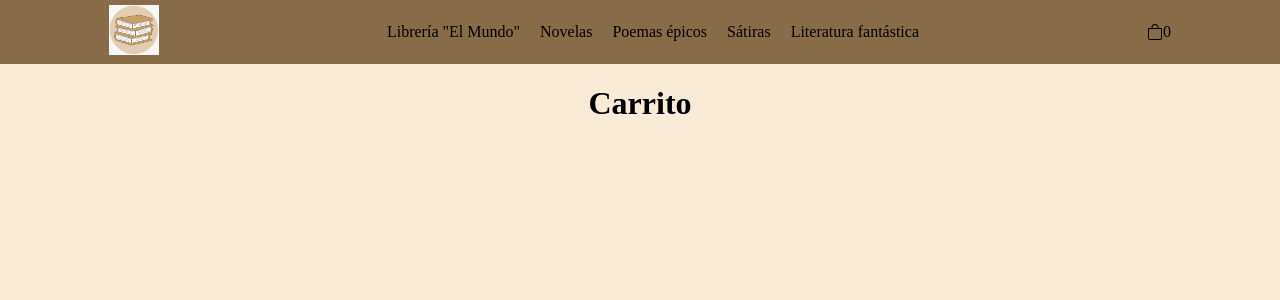
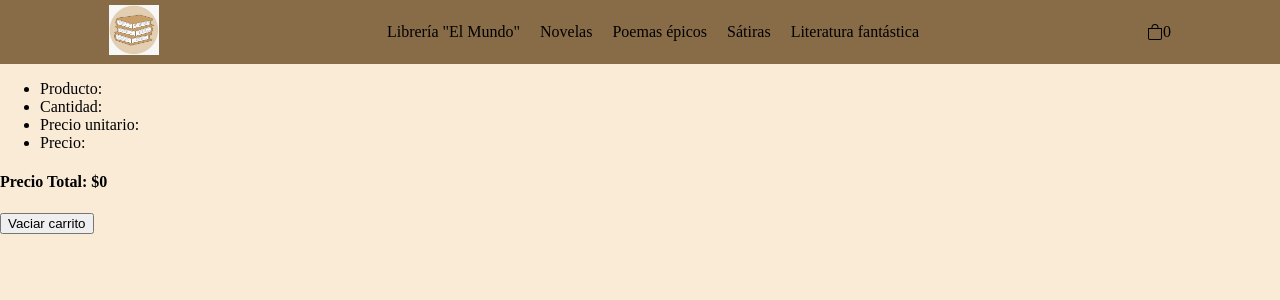
Before and after one commit to emapcc/ReactJsTP, a React (Vite) app: page /carrito in a window 1280 px wide. Shown: the top 300 px of the page. Built offline with nearby package versions, Linux system fonts and the light colour scheme.

Commit message:
Context creado y Carrito funcional

```diff
--- a/src/App.jsx
+++ b/src/App.jsx
@@ -3,21 +3,25 @@ import NavBar from './components/NavBar/NavBar'
 import ItemListContainer from './components/ItemListContainer/ItemListContainer'
 import ItemDetailContainer from './components/ItemDetailContainer/ItemDetailContainer'
 import {BrowserRouter, Routes, Route} from 'react-router-dom'
+import { CartProvider } from './context/CartContext'
+import Cart from './components/Cart/Cart'
 
 function App() {
 
   return (
     <>
+      <CartProvider>
         <BrowserRouter>
           <NavBar/>
           <Routes>
             <Route path='/' element={<ItemListContainer title="Librería El Mundo"/>} />
             <Route path='/genero/:generoId' element={<ItemListContainer title="Productos por género"/>} />
             <Route path='/producto/:itemId' element={<ItemDetailContainer/>} />
-          <Route path='/carrito' element={<h1>Carrito</h1>} />
+            <Route path='/carrito' element={<Cart/>} />
             <Route path='*' element={<h1>Error 404</h1>} />
           </Routes>
         </BrowserRouter>
+      </CartProvider>
     </>
   )
 }
--- /dev/null
+++ b/src/components/Cart/Cart.jsx
@@ -0,0 +1,31 @@
+import React, { useContext } from 'react'
+import CartContext from '../../context/CartContext'
+
+const Cart = () => {
+    const {cart, precioTotal, removeItem, clearCart} = useContext(CartContext)
+
+  return (
+    <>
+      <ul className='cart-list'>
+        <li>Producto:</li>
+        <li>Cantidad:</li>
+        <li>Precio unitario:</li>
+        <li>Precio:</li>
+
+          {cart.map((prod) => (
+            <>
+              <li>{prod.titulo}</li>
+              <li>{prod.quantity}</li>
+              <li>{prod.precio}</li>
+              <li>{prod.quantity * prod.precio}</li>
+              <li><button onClick={() => removeItem(prod.id)}>Eliminar</button></li>
+            </>
+          ))}
+      </ul>
+      <h4>Precio Total: ${precioTotal()}</h4>
+      <button onClick={clearCart}>Vaciar carrito</button>
+    </>
+  )
+}
+
+export default Cart
--- a/src/components/CartWidget/CartWidget.jsx
+++ b/src/components/CartWidget/CartWidget.jsx
@@ -1,13 +1,15 @@
-import React, { useState } from 'react'
+import React, { useContext, useState } from 'react'
 import bag from "/src/assets/bag.svg"
 import './CartWidget.css'
+import CartContext from '../../context/CartContext'
 
 const CartWidget = () => {
-  const [cantCarrito, setCantCarrito] = useState(0)
+  const {cartQuantity} = useContext(CartContext)
+
   return (
     <div className='div-carrito'>
         <img src={bag} alt="icono carrito" />
-        <p>{cantCarrito}</p>
+        <p>{cartQuantity()}</p>
     </div>
   )
 }
--- a/src/components/ItemCount/ItemCount.jsx
+++ b/src/components/ItemCount/ItemCount.jsx
@@ -2,7 +2,7 @@ import React from 'react'
 import useCounter from '../../hooks/useCounter'
 import './ItemCount.css'
 
-const ItemCount = ({inicial, stock}) => {
+const ItemCount = ({inicial, stock, onAdd}) => {
     const {count, incrementar, decrementar} = useCounter(inicial, stock)
 
   return (
@@ -10,6 +10,7 @@ const ItemCount = ({inicial, stock}) => {
       <button onClick={decrementar}>-</button>
       <p>{count}</p>
       <button onClick={incrementar}>+</button>
+      <button onClick={() => onAdd(count)} className='agregar-carrito'>Agregar al carrito</button>
     </div>
   )
 }
--- a/src/components/ItemDetail/ItemDetail.jsx
+++ b/src/components/ItemDetail/ItemDetail.jsx
@@ -1,15 +1,27 @@
-import React from 'react'
+import React, { useContext, useState } from 'react'
 import ItemCount from '../ItemCount/ItemCount'
 import './ItemDetail.css'
+import CartContext from '../../context/CartContext'
 
-const ItemDetail = ({titulo, autor, anio, precio, img, stock}) => {
+const ItemDetail = ({id, titulo, autor, anio, precio, img, stock}) => {
+  const [quantity, setQuantity] = useState(0)
+  const {addItem} = useContext(CartContext)
+
+  const onAdd = (quantity) => {
+    setQuantity(quantity)
+    const newProd = {
+      id, titulo, precio
+    }
+    addItem(newProd, quantity)
+
+  }
+
   return (
     <div className='mas-info'>
       <div>
         <img src={img} alt={titulo} />
         <p>Precio: ${precio}</p>
-        <ItemCount inicial={1} stock={stock} />
-        <button className='agregar-carrito'>Agregar al carrito</button>
+        <ItemCount inicial={1} stock={stock} onAdd={onAdd}/>
       </div>
       <div>
         <h3>{titulo}</h3>
--- /dev/null
+++ b/src/context/CartContext.jsx
@@ -0,0 +1,61 @@
+import React, { createContext, useState } from 'react'
+
+const CartContext = createContext()
+
+export const CartProvider = ({children}) => {
+    const [cart, setCart] = useState([])
+
+    const inCart = (id) => {
+      return cart.some((libr) => libr.id === id)
+    }
+
+    const addItem = (item, quantity) => {
+        const newProd = {
+            ...item,
+            quantity
+        }
+
+        if(inCart(newProd.id)){
+          const updateCart = cart.map((libr) => {
+            if(libr.id === newProd.id){
+              libr.quantity += newProd.quantity
+            }
+            return libr
+          })
+          setCart(updateCart)
+
+        } else {
+          setCart([...cart, newProd])
+        }
+    }
+
+    const precioTotal = () => {
+      const total = cart.reduce((t, item) => t + item.precio * item.quantity, 0)
+      return total
+    }
+
+    const removeItem = (id) => {
+      const item = cart.filter((libr) => libr.id !== id)
+      setCart([...item])
+    }
+
+    const clearCart = () => {
+      setCart([])
+    }
+
+    const cartQuantity = () => {
+      let quantity = 0
+      cart.forEach((libr) => {
+        quantity += libr.quantity
+      })
+      return quantity
+    }
+
+  return (
+    <CartContext.Provider value={{cart, setCart, addItem, precioTotal, removeItem, clearCart, cartQuantity}}>
+      {children}
+    </CartContext.Provider>
+  )
+}
+
+export default CartContext
```
Lines whose indentation alone changed are shown as unchanged.
